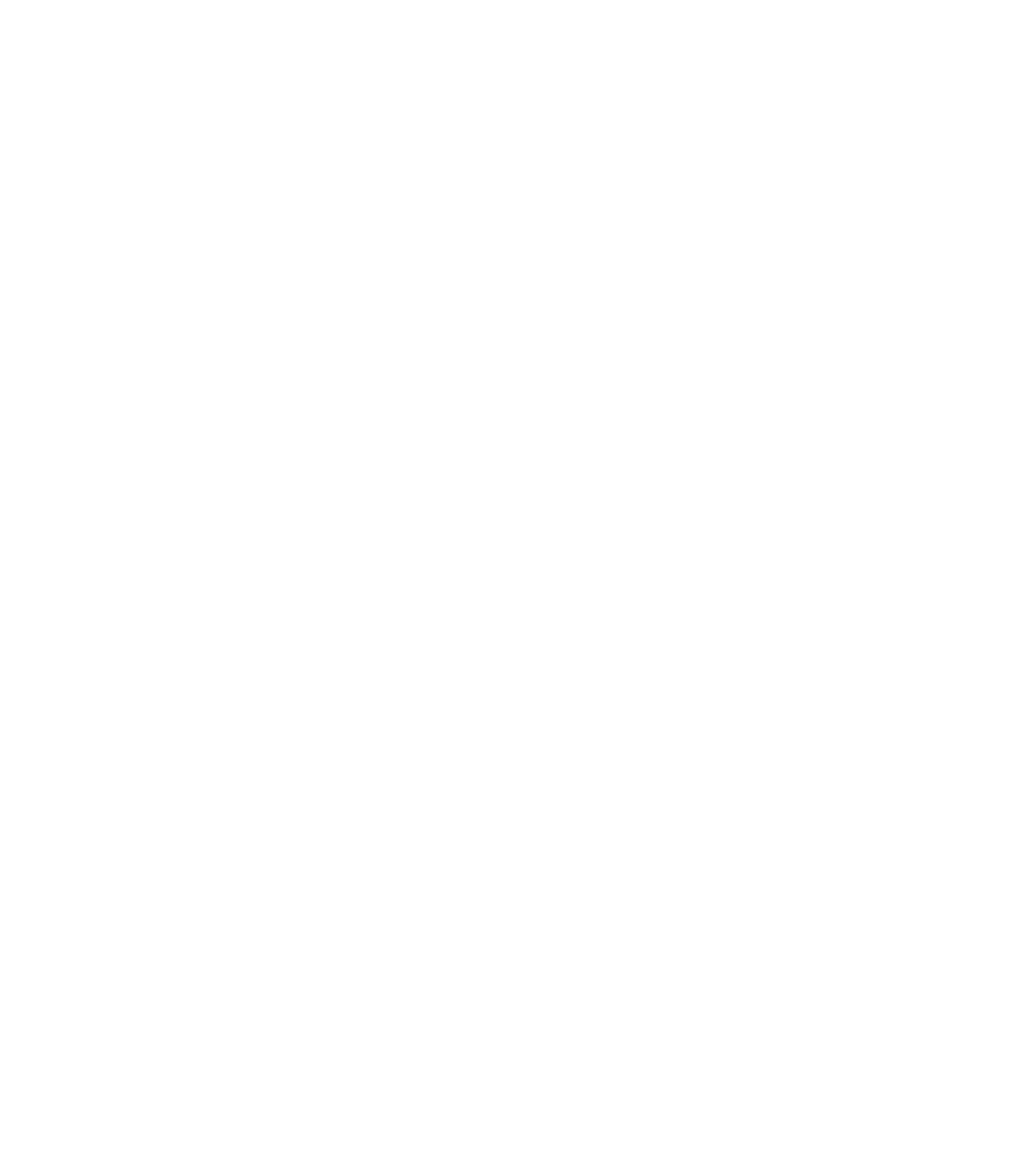
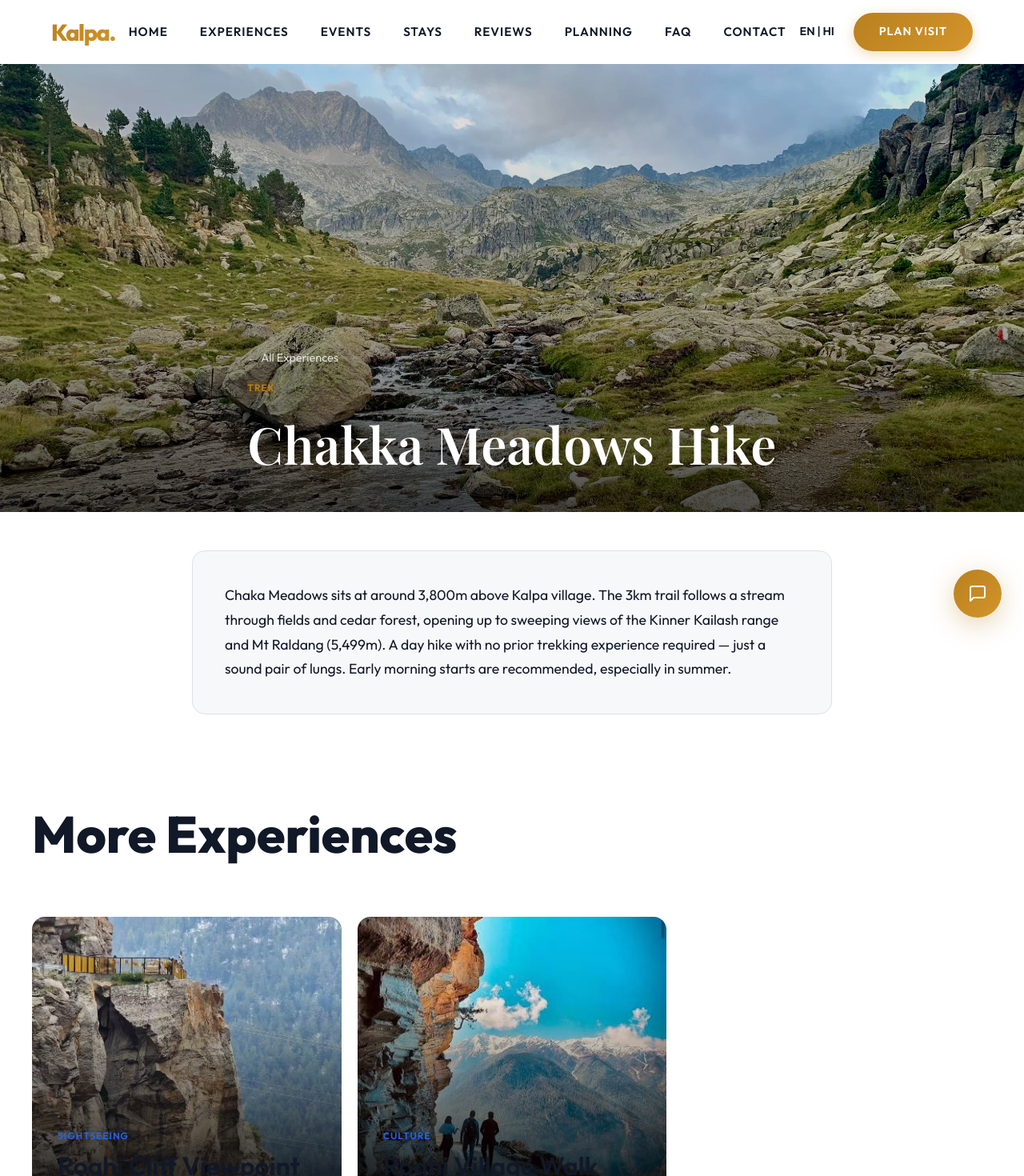
Before and after one commit to Harmann60/Kalpa, a React (Vite) app: page /experience/chakka-meadows-trek in a window 1280 px wide. Before the commit this address had no page. Shown: the top 1470 px of the page at 80% size. Before the commit the page ends 800 px from the top, so only its background shows below. Built offline with nearby package versions, Linux system fonts and the light colour scheme; a web font is replaced by a local one.

Commit message:
Detailed Reference added

```diff
--- a/public/data/experiences.json
+++ b/public/data/experiences.json
@@ -6,8 +6,8 @@
     "title": "Chakka Meadows Hike",
     "desc": "A day hike through spruce forests and stream-side trails to high-altitude meadows above Kalpa.",
     "meta": {},
-    "image": "https://images.unsplash.com/photo-1626082895617-2c6ab557088b?q=80&w=1200&auto=format&fit=crop",
-    "modalImage": "https://images.unsplash.com/photo-1626082895617-2c6ab557088b?q=80&w=800&auto=format&fit=crop",
+    "image": "/asset/chakka-trek.webp",
+    "modalImage": "/asset/chakka-trek.webp",
     "modalDesc": "Chaka Meadows sits at around 3,800m above Kalpa village. The 3km trail follows a stream through fields and cedar forest, opening up to sweeping views of the Kinner Kailash range and Mt Raldang (5,499m). A day hike with no prior trekking experience required — just a sound pair of lungs. Early morning starts are recommended, especially in summer."
   },
   {
--- a/src/App.jsx
+++ b/src/App.jsx
@@ -8,6 +8,7 @@
 import FAQPage from './pages/FAQPage';
 import PlanningPage from './pages/PlanningPage';
 import ContactPage from './pages/ContactPage';
+import ExperienceDetailPage from './pages/ExperienceDetailPage';
 
 function App() {
     return (
@@ -22,6 +23,7 @@
                     <Route path="/faq" element={<FAQPage />} />
                     <Route path="/planning" element={<PlanningPage />} />
                     <Route path="/contact" element={<ContactPage />} />
+                    <Route path="/experience/:id" element={<ExperienceDetailPage />} />
                 </Route>
             </Routes>
         </BrowserRouter>
--- a/src/components/ExperienceCard.jsx
+++ b/src/components/ExperienceCard.jsx
@@ -2,15 +2,12 @@
 
 const FALLBACK_BG = 'linear-gradient(135deg, hsl(220, 10%, 14%) 0%, hsl(220, 10%, 20%) 100%)';
 
-export default function ExperienceCard({ itemClass, image, tag, title, desc, meta, onClick }) {
+export default function ExperienceCard({ itemClass, image, tag, title, desc, meta }) {
     const [imgFailed, setImgFailed] = useState(false);
 
     return (
-        <button
-            type="button"
+        <div
             className={`gallery-item ${itemClass}`}
-            onClick={onClick}
-            aria-label={`Open details for ${title}`}
             style={imgFailed ? { background: FALLBACK_BG } : undefined}
         >
             {!imgFailed && (
@@ -37,6 +34,6 @@
                     )}
                 </div>
             </div>
-        </button>
+        </div>
     );
 }
--- a/src/components/Experiences.jsx
+++ b/src/components/Experiences.jsx
@@ -1,32 +1,9 @@
-import { useState, useEffect } from 'react';
+import { Link } from 'react-router-dom';
 import ExperienceCard from './ExperienceCard';
-import Modal from './Modal';
 import useContentData from '../hooks/useContentData';
-import { trackEvent } from '../utils/analytics';
 
 export default function Experiences() {
-    const [selectedDestination, setSelectedDestination] = useState(null);
     const { data: experiencesData, isLoading, error } = useContentData('/data/experiences.json', []);
-
-    useEffect(() => {
-        const handleKeyDown = (e) => {
-            if (e.key === 'Escape') {
-                setSelectedDestination(null);
-            }
-        };
-        window.addEventListener('keydown', handleKeyDown);
-
-        if (selectedDestination) {
-            document.body.style.overflow = 'hidden';
-        } else {
-            document.body.style.overflow = 'auto';
-        }
-
-        return () => {
-            window.removeEventListener('keydown', handleKeyDown);
-            document.body.style.overflow = 'auto';
-        };
-    }, [selectedDestination]);
 
     return (
         <section id="destinations" className="section">
@@ -39,28 +16,23 @@
 
                 <div className="gallery-grid">
                     {experiencesData.map((dest) => (
+                        <Link
+                            key={dest.id}
+                            to={`/experience/${dest.id}`}
+                            style={{ textDecoration: 'none', display: 'block' }}
+                        >
                             <ExperienceCard
-                            key={dest.id}
                                 itemClass={dest.itemClass}
                                 image={dest.image}
                                 tag={dest.tag}
                                 title={dest.title}
                                 desc={dest.desc}
                                 meta={dest.meta}
-                            onClick={() => {
-                                trackEvent('experience_opened', { experienceId: dest.id });
-                                setSelectedDestination(dest);
-                            }}
                             />
+                        </Link>
                     ))}
                 </div>
             </div>
-
-            <Modal
-                isOpen={!!selectedDestination}
-                onClose={() => setSelectedDestination(null)}
-                destination={selectedDestination}
-            />
         </section>
     );
 }
--- a/src/index.css
+++ b/src/index.css
@@ -2251,3 +2251,113 @@
     right: 20px;
   }
 }
+
+/* ================================================================
+   EXPERIENCE DETAIL PAGE
+   ================================================================ */
+
+.experience-detail__hero {
+  position: relative;
+  width: 100%;
+  height: 70vh;
+  min-height: 400px;
+  max-height: 600px;
+  overflow: hidden;
+  display: flex;
+  align-items: flex-end;
+}
+
+.experience-detail__image {
+  position: absolute;
+  inset: 0;
+  width: 100%;
+  height: 100%;
+  object-fit: cover;
+}
+
+.experience-detail__hero-overlay {
+  position: absolute;
+  inset: 0;
+  background: linear-gradient(to top, rgba(0,0,0,0.7) 0%, rgba(0,0,0,0.2) 60%, rgba(0,0,0,0.1) 100%);
+}
+
+.experience-detail__hero-content {
+  position: relative;
+  z-index: 2;
+  padding-bottom: 3rem;
+  display: flex;
+  flex-direction: column;
+  gap: 1rem;
+  align-items: flex-start;
+}
+
+.experience-detail__back {
+  display: inline-flex;
+  align-items: center;
+  gap: 0.4rem;
+  color: rgba(255,255,255,0.8);
+  font-size: 0.9rem;
+  font-family: var(--font-sans);
+  font-weight: 500;
+  text-decoration: none;
+  transition: color 0.2s ease;
+}
+
+.experience-detail__back:hover {
+  color: #fff;
+}
+
+.experience-detail__title {
+  font-family: var(--font-serif);
+  font-size: clamp(2rem, 5vw, 4rem);
+  color: #fff;
+  margin: 0;
+  line-height: 1.15;
+  max-width: 700px;
+}
+
+.experience-detail__content {
+  padding: 3rem 0;
+  max-width: 800px;
+  margin: 0 auto;
+}
+
+.experience-detail__body {
+  background: var(--bg-surface);
+  border: 1px solid var(--border-subtle);
+  border-radius: var(--border-radius);
+  padding: 2.5rem;
+}
+
+.experience-detail__description {
+  font-size: 1.1rem;
+  line-height: 1.75;
+  color: var(--text-primary);
+  font-family: var(--font-sans);
+  margin: 0;
+}
+
+@media (max-width: 768px) {
+  .experience-detail__hero {
+    height: 50vh;
+    min-height: 300px;
+  }
+
+  .experience-detail__body {
+    padding: 1.5rem;
+  }
+
+  .experience-detail__description {
+    font-size: 1rem;
+  }
+}
+
+/* ── Gallery items as links (no default link styles) ──────────── */
+.gallery-item {
+  display: block;
+  cursor: pointer;
+}
+
+.gallery-item:hover {
+  text-decoration: none;
+}
--- /dev/null
+++ b/src/pages/ExperienceDetailPage.jsx
@@ -0,0 +1,113 @@
+import { useParams, Link } from 'react-router-dom';
+import { useState, useEffect } from 'react';
+import useContentData from '../hooks/useContentData';
+import ScrollReveal from '../components/ScrollReveal';
+
+export default function ExperienceDetailPage() {
+  const { id } = useParams();
+  const { data: experiences, isLoading, error } = useContentData('/data/experiences.json', []);
+  const [experience, setExperience] = useState(null);
+
+  useEffect(() => {
+    if (experiences.length > 0) {
+      const found = experiences.find((e) => e.id === id);
+      if (found) {
+        setExperience(found);
+      }
+    }
+  }, [experiences, id]);
+
+  if (isLoading) {
+    return (
+      <div className="page-spacer">
+        <div className="container" style={{ textAlign: 'center', paddingTop: '4rem' }}>
+          <p className="form-feedback">Loading...</p>
+        </div>
+      </div>
+    );
+  }
+
+  if (error) {
+    return (
+      <div className="page-spacer">
+        <div className="container" style={{ textAlign: 'center', paddingTop: '4rem' }}>
+          <p className="form-feedback form-feedback-error">{error}</p>
+          <Link to="/experiences" className="btn-outline" style={{ marginTop: '1.5rem', display: 'inline-block' }}>
+            &larr; Back to Experiences
+          </Link>
+        </div>
+      </div>
+    );
+  }
+
+  if (!experience) {
+    return (
+      <div className="page-spacer">
+        <div className="container" style={{ textAlign: 'center', paddingTop: '4rem' }}>
+          <h2>Experience not found</h2>
+          <p className="subtitle" style={{ marginBottom: '1.5rem' }}>The experience you're looking for doesn't exist.</p>
+          <Link to="/experiences" className="btn-primary">&larr; Back to Experiences</Link>
+        </div>
+      </div>
+    );
+  }
+
+  const allExperiences = experiences.filter((e) => e.id !== id).slice(0, 3);
+
+  return (
+    <div className="page-spacer">
+      <div className="experience-detail">
+        <div className="experience-detail__hero">
+          <img
+            src={experience.image}
+            alt={experience.title}
+            className="experience-detail__image"
+          />
+          <div className="experience-detail__hero-overlay" />
+          <div className="container experience-detail__hero-content">
+            <Link to="/experiences" className="experience-detail__back">&larr; All Experiences</Link>
+            <span className="card-tag" style={{ background: 'rgba(184,128,31,0.2)', color: 'var(--accent-primary)' }}>
+              {experience.tag}
+            </span>
+            <h1 className="experience-detail__title">{experience.title}</h1>
+          </div>
+        </div>
+
+        <div className="container">
+          <ScrollReveal>
+            <div className="experience-detail__content">
+              <div className="experience-detail__body">
+                <p className="experience-detail__description">{experience.modalDesc}</p>
+              </div>
+            </div>
+          </ScrollReveal>
+
+          {allExperiences.length > 0 && (
+            <section style={{ marginTop: '4rem', marginBottom: '3rem' }}>
+              <h2 style={{ marginBottom: '1.5rem' }}>More Experiences</h2>
+              <div className="gallery-grid">
+                {allExperiences.map((e) => (
+                  <Link
+                    key={e.id}
+                    to={`/experience/${e.id}`}
+                    className={`gallery-item ${e.itemClass}`}
+                    style={{ textDecoration: 'none' }}
+                  >
+                    <img src={e.image} alt={e.title} className="gallery-img" />
+                    <div className="gallery-overlay">
+                      <div className="gallery-content">
+                        <span className="card-tag">{e.tag}</span>
+                        <h3 className="gallery-title">{e.title}</h3>
+                        <p className="gallery-desc">{e.desc}</p>
+                      </div>
+                    </div>
+                  </Link>
+                ))}
+              </div>
+            </section>
+          )}
+        </div>
+      </div>
+    </div>
+  );
+}
```
Also changed, not shown: public/asset/chakka-trek.webp (added), src/assets/chakka-trek.webp (added). Lines whose indentation alone changed are shown as unchanged.
